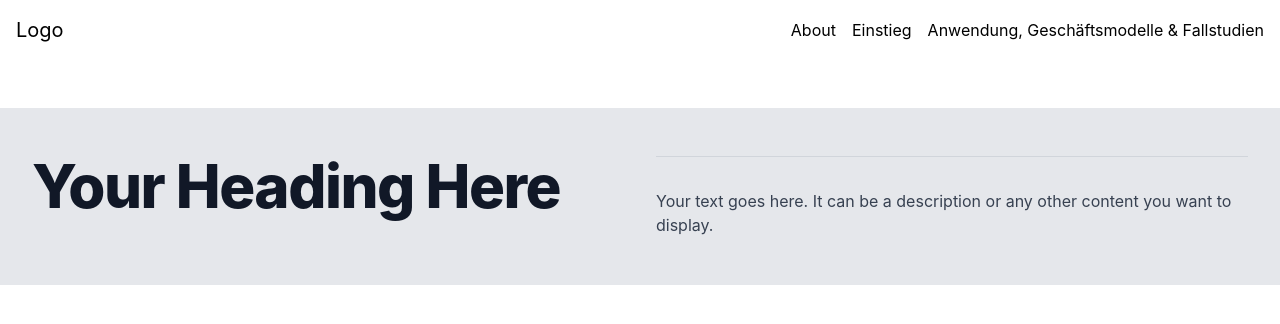
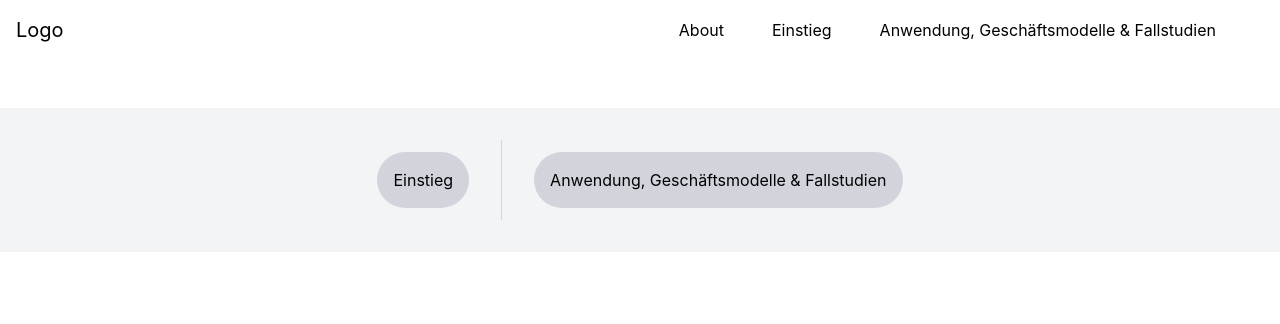
Before and after one commit to jansteinbacher/pjs_cryptobanks, a React (Create React App) app in the folder cryptobanks-webapp/: page / in a window 1280 px wide. Shown: the top 324 px of the page. Built offline with nearby package versions, Linux system fonts and the light colour scheme.

Commit message:
Hero first

```diff
--- a/cryptobanks-webapp/src/components/Hero.jsx
+++ b/cryptobanks-webapp/src/components/Hero.jsx
@@ -1,24 +1,17 @@
 import React from 'react';
 
-const Hero = () => {
+const Section = () => {
   return (
-    <div className="bg-gray-200 py-12">
-      <div className="max-w-7xl mx-auto px-4 sm:px-6 lg:px-8">
-        <div className="lg:grid lg:grid-cols-2 lg:gap-8">
-          <div>
-            <h2 className="text-4xl font-extrabold text-gray-900 sm:text-5xl sm:tracking-tight lg:text-6xl">
-              Your Heading Here
-            </h2>
-          </div>
-          <div className="border-t border-gray-300 pt-8 mt-8 lg:mt-0">
-            <p className="text-base text-gray-700">
-              Your text goes here. It can be a description or any other content you want to display.
-            </p>
-          </div>
-        </div>
+    <div className="flex items-center justify-center bg-gray-100 py-8">
+      <div className="rounded-full bg-gray-300 p-4">
+        <h2>Einstieg</h2>
+      </div>
+      <div className="border-l border-gray-300 h-20 mx-8"></div>
+      <div className="rounded-full bg-gray-300 p-4">
+        <h2>Anwendung, Geschäftsmodelle & Fallstudien</h2>
       </div>
     </div>
   );
 };
 
-export default Hero;
+export default Section;
--- a/cryptobanks-webapp/src/components/Navbar.jsx
+++ b/cryptobanks-webapp/src/components/Navbar.jsx
@@ -4,7 +4,7 @@ const Navbar = () => {
   return (
     <nav className="flex justify-between items-center  p-4 mb-12">
       <div className="text-xl">Logo</div>
-      <div className="flex items-center space-x-4">
+      <div className="flex items-center space-x-12 mr-12">
         <div className="hover:text-gray-800 hover:underline">About</div>
         <div className="hover:text-gray-800 hover:underline">Einstieg</div>
         <div className="hover:text-gray-800 hover:underline">Anwendung, Geschäftsmodelle &amp; Fallstudien</div>
```
